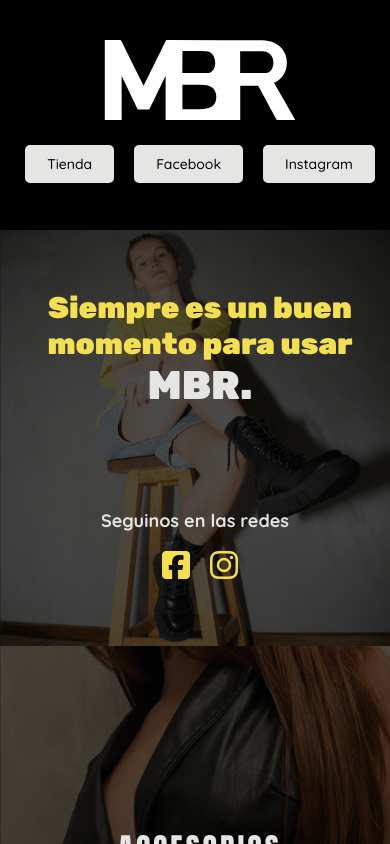
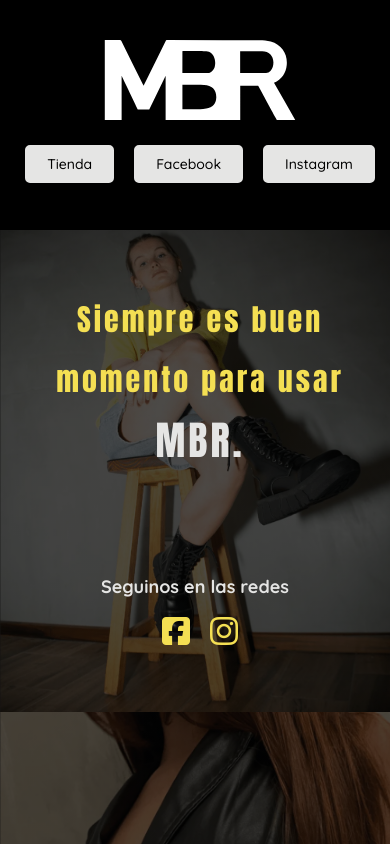
Before and after one commit to scherpablo/mbr-react-vite, a React (Vite) app: page / in a window 390 px wide. Shown: the top 844 px of the page. Built offline with nearby package versions, Linux system fonts and the light colour scheme; no server answers.

Commit message:
update fonts titles

```diff
--- a/src/components/SectionOne/SectionOne.jsx
+++ b/src/components/SectionOne/SectionOne.jsx
@@ -19,7 +19,7 @@
       <section className={styles.conatinerSection}>
         <div className={styles.divSection}>
           <div className={styles.divText}>
-            <h2>Siempre es un buen</h2>
+            <h2>Siempre es buen</h2>
             <h2 className={styles.h2Two}>momento para usar</h2>
             <h2 className={styles.h2Three}>
               <span>MBR.</span>
--- a/src/components/SectionOne/SectionOne.module.css
+++ b/src/components/SectionOne/SectionOne.module.css
@@ -15,16 +15,16 @@
   align-items: center;
   padding: 100px;
 }
-/* .divText {
+.divText {
   font-size: 50px;
   font-family: var(--fontImpact);
   letter-spacing: 3px;
   line-height: 120px;
-} */
-.divText {
+}
+/* .divText {
   font-size: 50px;
   font-family: var(--fontTitles);
-}
+} */
 .divText h2 {
   color: var(--yellowText);
 }
@@ -72,7 +72,7 @@
   }
   .divText {
     font-size: 30px;
-    /* line-height: 60px; */
+    line-height: 60px;
   }
   .h2Two,
   .h2Three {
```
